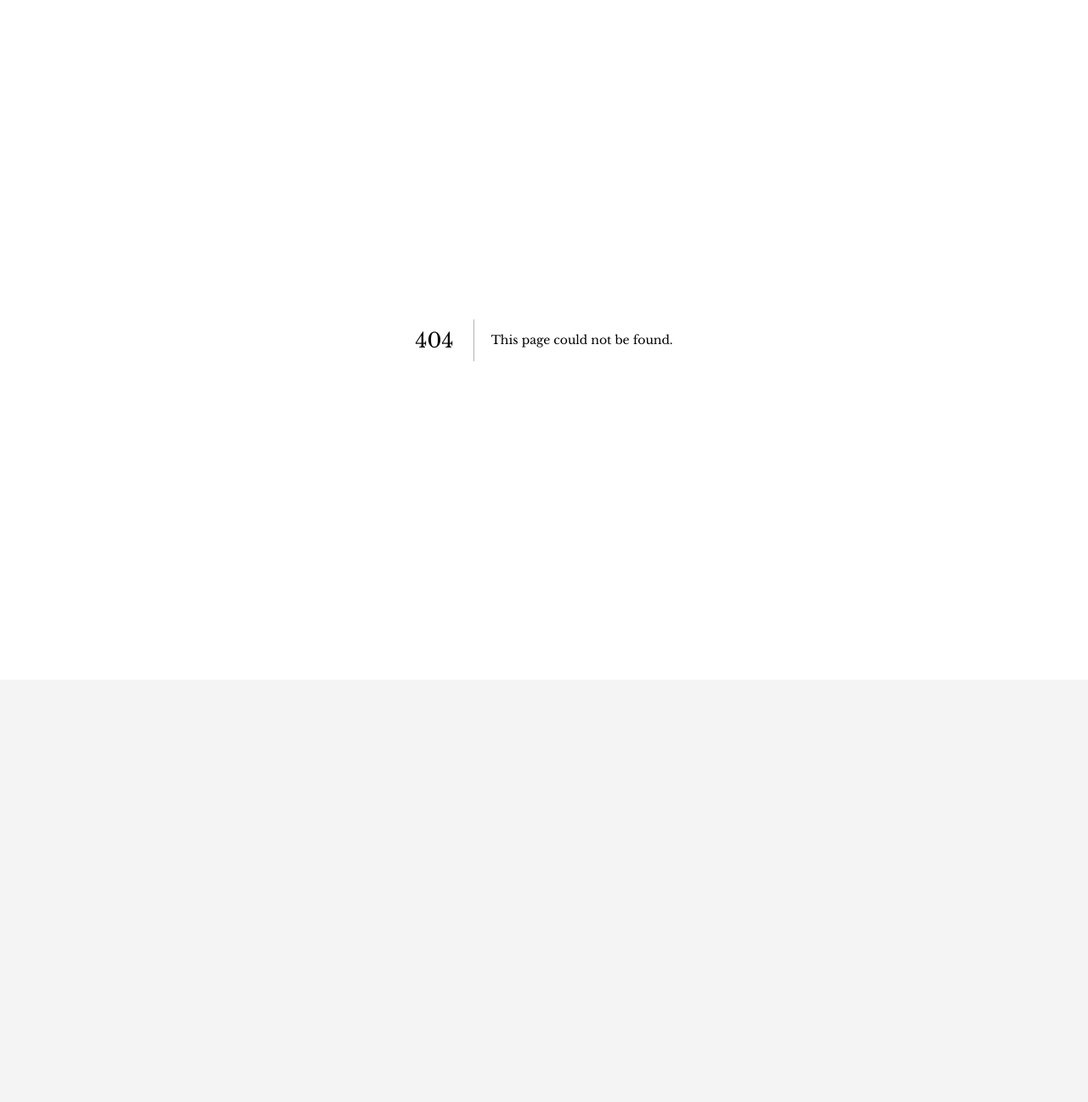
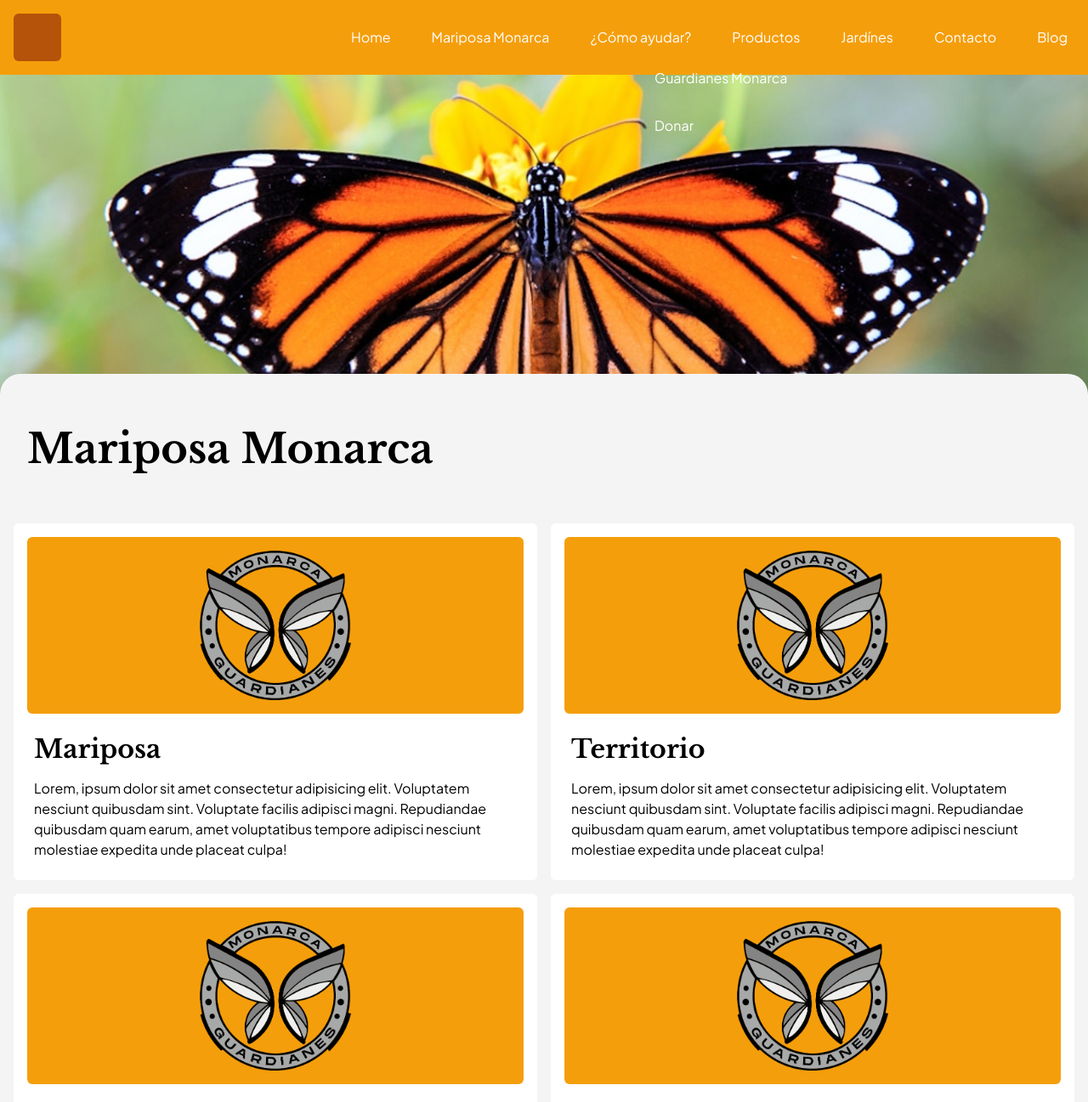
Before and after one commit to fernando801/TerritorioMonarca, a Next.js app: page /mariposa_monarca in a window 1280 px wide. Before the commit this address had no page. Shown: the top 1297 px of the page at 85% size. Before the commit the page ends 800 px from the top, so only its background shows below. Built offline with nearby package versions, Linux system fonts and the light colour scheme.

Commit message:
Added Mariposa Monarca Basic Layout

```diff
--- a/components/Header/Header.js
+++ b/components/Header/Header.js
@@ -15,7 +15,7 @@ export default function Header() {
           <Link href='/'><div className='aspect-square h-14 rounded-md bg-amber-700 cursor-pointer'></div></Link>
           <nav className={`${ menuOpen ? 'scale-y-100 opacity-100' : 'scale-y-0 opacity-0' } ${styles.menu}`}>
             <div><Link href='/'><a className={styles.menu__item}>Home</a></Link></div>
-            <div><a className={styles.menu__item}>Mariposa Monarca</a></div>
+            <div><Link href='/mariposa_monarca'><a className={styles.menu__item}>Mariposa Monarca</a></Link></div>
             <div className='group relative'><Link href='/como_ayudar'><a className={styles.menu__item}>¿Cómo ayudar?</a></Link>
               <div className={`${styles.dropdown} lg:group-hover:scale-y-100 lg:group-hover:opacity-100`}>
                 <div><Link href='/como_ayudar/guardianes'><a className={styles.menu__subitem}>Guardianes Monarca</a></Link></div>
--- /dev/null
+++ b/components/KeyFact/KeyFact.js
@@ -0,0 +1,17 @@
+import Image from 'next/image'
+
+export default function KeyFact({ title, children, img }) {
+  return (
+    <div className='rounded-md bg-white p-4'>
+      <div className='rounded-md bg-amber-500 p-4 h-52 mb-4'>
+        <div className='relative h-full w-full'>
+          {img && <Image src={img} layout='fill' objectFit='contain' />}
+        </div>
+      </div>
+      <div>
+        <h3 className='p-2'>{title}</h3>
+        <p className='p-2'>{children}</p>
+      </div>
+    </div>
+  )
+}
--- /dev/null
+++ b/components/KeyFact/index.js
@@ -0,0 +1 @@
+export { default } from './KeyFact'
--- a/pages/index.js
+++ b/pages/index.js
@@ -13,7 +13,7 @@ export default function Home() {
       </section>
       <section>
         <div className='container mx-auto px-4 py-28 text-center'>
-          <h1 className='mb-8'>Territorio Monarca</h1>
+          <h1 className='mb-8 text-5xl'>Territorio Monarca</h1>
           <p className='p-8'>
             Lorem ipsum dolor sit amet consectetur adipisicing elit. Suscipit
             qui vero beatae inventore aliquam veritatis autem maxime! Velit quo
--- /dev/null
+++ b/pages/mariposa_monarca.js
@@ -0,0 +1,82 @@
+import Image from 'next/image'
+import Header from '@/components/Header'
+import KeyFact from '@/components/KeyFact'
+
+export default function MariposaMonarca() {
+  return (
+    <div>
+      <Header />
+      <div className='relative h-52 sm:h-72 md:h-80 lg:h-[32rem]'>
+        <Image
+          src='/images/mariposa_monarca.jpg'
+          layout='fill'
+          objectFit='cover'
+        />
+      </div>
+      <section>
+        <div className='container relative mx-auto rounded-3xl bg-zinc-100 py-8 px-4 lg:-top-40 lg:py-12'>
+          <h1 className='mb-8 p-2 lg:mb-12 lg:p-4'>Mariposa Monarca</h1>
+          <div className='grid gap-4 lg:grid-cols-2'>
+            <KeyFact title='Mariposa' img='/images/guardianes_logo_bw.png'>
+              Lorem, ipsum dolor sit amet consectetur adipisicing elit.
+              Voluptatem nesciunt quibusdam sint. Voluptate facilis adipisci
+              magni. Repudiandae quibusdam quam earum, amet voluptatibus tempore
+              adipisci nesciunt molestiae expedita unde placeat culpa!
+            </KeyFact>
+            <KeyFact title='Territorio' img='/images/guardianes_logo_bw.png'>
+              Lorem, ipsum dolor sit amet consectetur adipisicing elit.
+              Voluptatem nesciunt quibusdam sint. Voluptate facilis adipisci
+              magni. Repudiandae quibusdam quam earum, amet voluptatibus tempore
+              adipisci nesciunt molestiae expedita unde placeat culpa!
+            </KeyFact>
+            <KeyFact title='Números' img='/images/guardianes_logo_bw.png'>
+              Lorem, ipsum dolor sit amet consectetur adipisicing elit.
+              Voluptatem nesciunt quibusdam sint. Voluptate facilis adipisci
+              magni. Repudiandae quibusdam quam earum, amet voluptatibus tempore
+              adipisci nesciunt molestiae expedita unde placeat culpa!
+            </KeyFact>
+            <KeyFact title='Vegetación' img='/images/guardianes_logo_bw.png'>
+              Lorem, ipsum dolor sit amet consectetur adipisicing elit.
+              Voluptatem nesciunt quibusdam sint. Voluptate facilis adipisci
+              magni. Repudiandae quibusdam quam earum, amet voluptatibus tempore
+              adipisci nesciunt molestiae expedita unde placeat culpa!
+            </KeyFact>
+          </div>
+        </div>
+      </section>
+      <section className='relative rounded-t-3xl bg-zinc-200'>
+        <div className='container mx-auto py-12 px-6'>
+          <div className='grid lg:grid-cols-[1fr_2fr] gap-8'>
+          <h2 className='lg:col-start-2'>Características</h2>
+            <ul className='list-disc pl-6 text-lg'>
+              <li>Mariposa</li>
+              <li>Mariposa</li>
+              <li>Mariposa</li>
+              <li>Mariposa</li>
+            </ul>
+            <div className='text-justify'>
+              <p className='py-2'>
+                Lorem ipsum dolor, sit amet consectetur adipisicing elit. Natus cum
+                hic alias, voluptatibus at impedit nam aliquam maxime! Esse
+                consectetur maxime eligendi saepe eius accusantium assumenda quos
+                dolor iure velit.
+              </p>
+              <p className='py-2'>
+                Lorem ipsum dolor, sit amet consectetur adipisicing elit. Natus cum
+                hic alias, voluptatibus at impedit nam aliquam maxime! Esse
+                consectetur maxime eligendi saepe eius accusantium assumenda quos
+                dolor iure velit.
+              </p>
+              <p className='py-2'>
+                Lorem ipsum dolor, sit amet consectetur adipisicing elit. Natus cum
+                hic alias, voluptatibus at impedit nam aliquam maxime! Esse
+                consectetur maxime eligendi saepe eius accusantium assumenda quos
+                dolor iure velit.
+              </p>
+            </div>
+          </div>
+        </div>
+      </section>
+    </div>
+  )
+}
--- a/styles/globals.css
+++ b/styles/globals.css
@@ -41,7 +41,7 @@ a {
   }
 
   h1 {
-    @apply leading-normal text-5xl;
+    @apply leading-normal text-4xl sm:text-5xl;
   }
 
   h2 {
```
